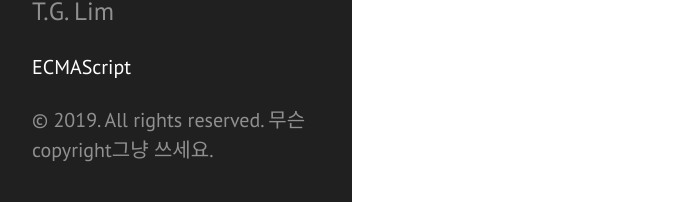
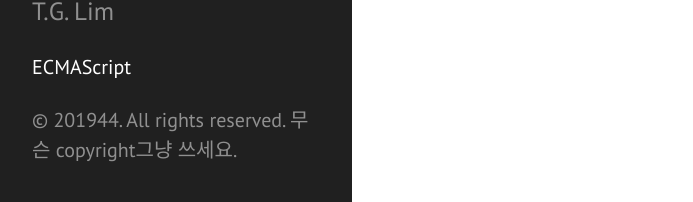
Before and after one commit to taekku/taekku.github.io, a Jekyll site: the page built from index.md, in a window 1280 px wide. Shown: the part 695-897 px from the top of the page, without its empty margins (8-701 px from the left). Built offline with Jekyll 4.4.1, drawn with Linux system fonts in a browser that asks for light colours; part of the change alters nothing that is shown.

```diff
--- a/_includes/sidebar.html
+++ b/_includes/sidebar.html
@@ -34,6 +34,6 @@
 {% endcomment %}
     </nav>
 
-    <p>&copy; {{ site.time | date: '%Y' }}. All rights reserved. 무슨 copyright그냥 쓰세요.</p>
+    <p>&copy; {{ site.time | date: '%Y%M' }}. All rights reserved. 무슨 copyright그냥 쓰세요.</p>
   </div>
 </div>
```
